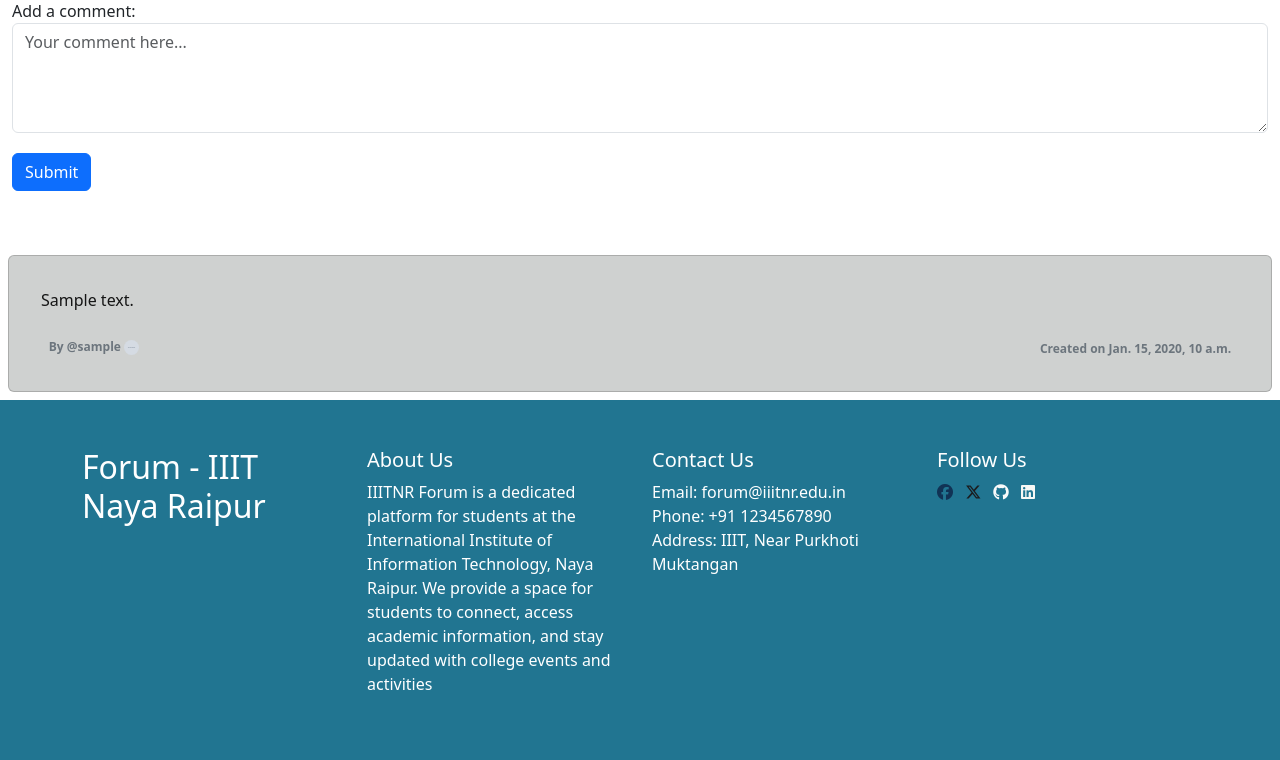
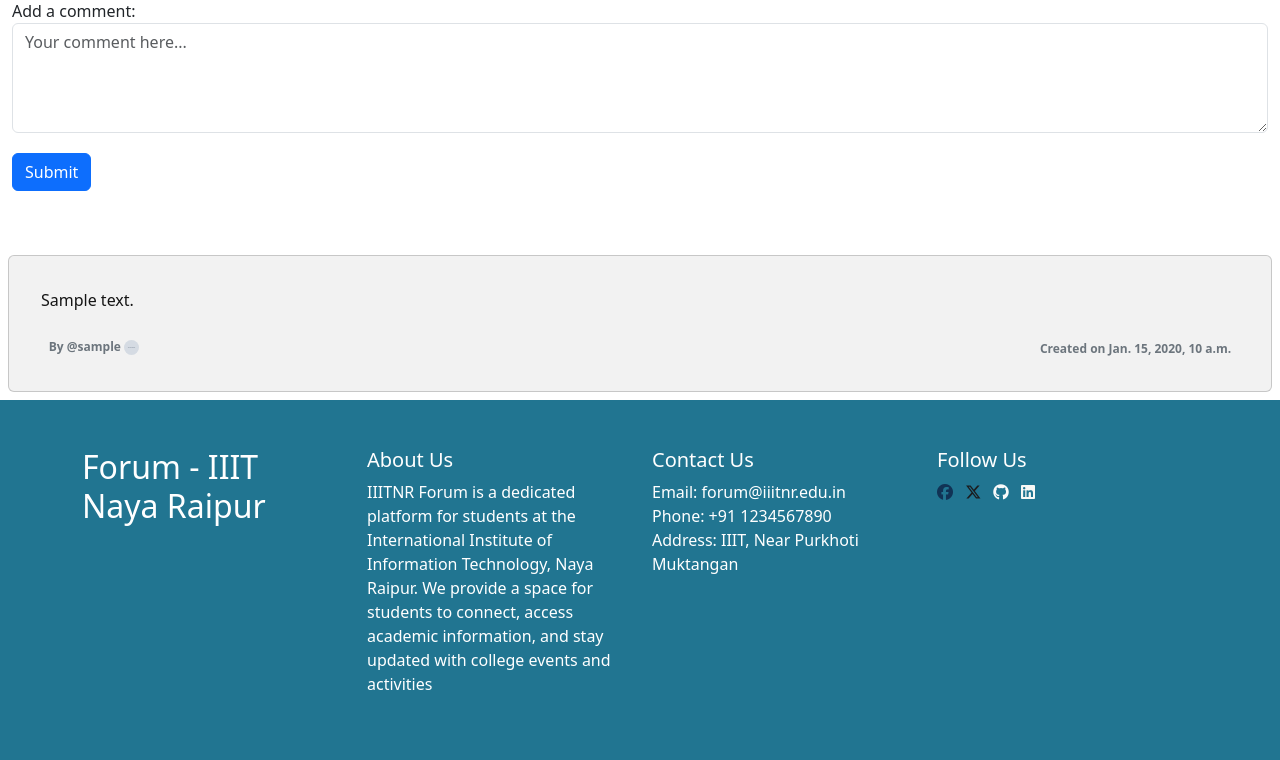
Before and after one commit to DevWarriors-IIITNR/forum-website, a Django app: page /viewpost/1 in a window 1280 px wide. Shown: the part 499-1259 px from the top of the page. Run offline with Django 5.2, Linux system fonts and the light colour scheme; a user stored in the database is signed in; tables that the repository leaves empty hold one stand-in row (values such as "Sample post"); grey boxes marked "Sample" are stand-in pictures; some libraries are stand-ins or nearby versions.

Commit message:
update commentbox color

```diff
--- a/templates/partials/commentlist.html
+++ b/templates/partials/commentlist.html
@@ -1,5 +1,5 @@
 {% if comments %} {% for comment in comments %}
-<div class="card m-2" style="background-color: #cfd1d0; color: #151515">
+<div class="card m-2" style="background-color: #f2f2f2; color: #151515">
   <div class="card-body">
     <p
       class="card-text p-2 m-2 text-wrap text-truncate"
```
